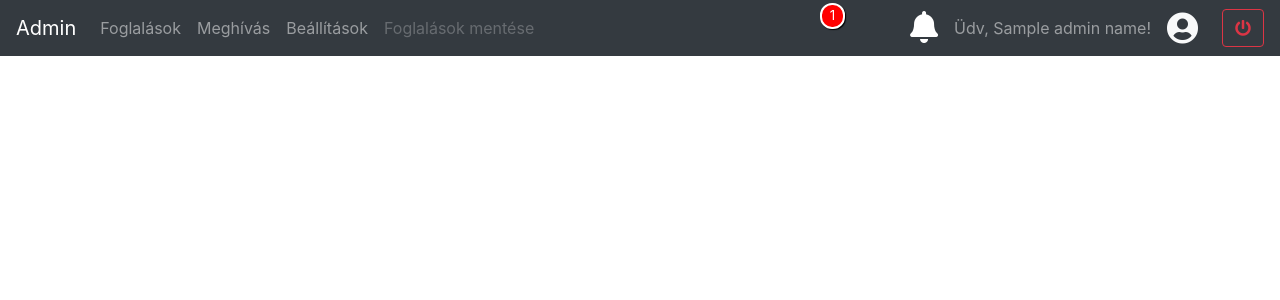
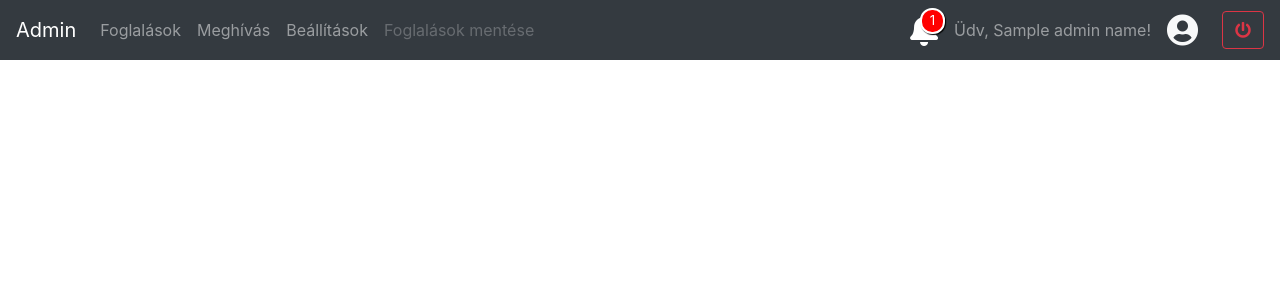
Before and after one commit to zsoltuveges/table_booking, a Flask app: template templates/admin_layout.html in a window 1280 px wide. Shown: the top 300 px of the page. Run offline with Flask 2, Linux system fonts and the light colour scheme; the template is opened without the code that fills it: most values are stand-ins (such as "Sample title", 1, 10 or a date in 2020); data that the repository does not hold is empty; some libraries are stand-ins or nearby versions.

Commit message:
Notification bell's position is fixed and if the number is zero the red circle is disappear

```diff
--- a/static/style.css
+++ b/static/style.css
@@ -41,10 +41,8 @@
         margin-right: 10% !important;
     }
 
-    #notification_number {
-        top: 200px !important;
-        left: 30px !important;
-        max-width: 25px !important;
+    .navbar {
+        padding: .5rem 1rem !important;
     }
 }
 
@@ -213,10 +211,16 @@ span {
     color: white;
 }
 
+#notification_div {
+    top: 14px;
+    position: relative;
+}
+
 #notification_number {
-    top: 3px;
-    right: 435px;
-    position: absolute;
+    top: -40px;
+    right: -10px;
+    width: 10px;
+    position: relative;
     background-color: red;
     border: 2px solid white;
     border-radius: 12px;
@@ -228,6 +232,10 @@ span {
     text-align: center;
 }
 
+#notification_href {
+    text-decoration: none;
+}
+
 .unseen {
     color: #89191b;
     cursor: pointer;
@@ -236,3 +244,11 @@ span {
 .seen {
     color: #3A7734;
 }
+
+.navbar {
+    padding: 0rem 1rem;
+}
+
+.visibility_null {
+    opacity: 0;
+}
--- a/templates/admin_layout.html
+++ b/templates/admin_layout.html
@@ -53,12 +53,20 @@
                 <span id="menu-save-bookings" class="nav-link disabled">Foglalások mentése</span>
             </li>
         </ul>
-        <a href="{{ url_for('modified_table_bookings') }}">
-            <i class="fas fa-bell fa-2x mr-3"></i>
-            <div id="notification_number">
-                {{ notification_number }}
-            </div>
-        </a>
+        <div id="notification_div">
+            <a id="notification_href" href="{{ url_for('modified_table_bookings') }}">
+                <i class="fas fa-bell fa-2x mr-3"></i>
+                {% if notification_number == 0 %}
+                    <div id="notification_number" class="visibility_null">
+                        {{ notification_number }}
+                    </div>
+                {% else %}
+                    <div id="notification_number">
+                        {{ notification_number }}
+                    </div>
+                {% endif %}
+            </a>
+        </div>
         {% if search is defined %}
             <div class="form-inline my-2 my-lg-0">
                 <input id="searchInput" class="form-control mr-sm-4" type="search" placeholder="&#xf002; Keresés"
```
